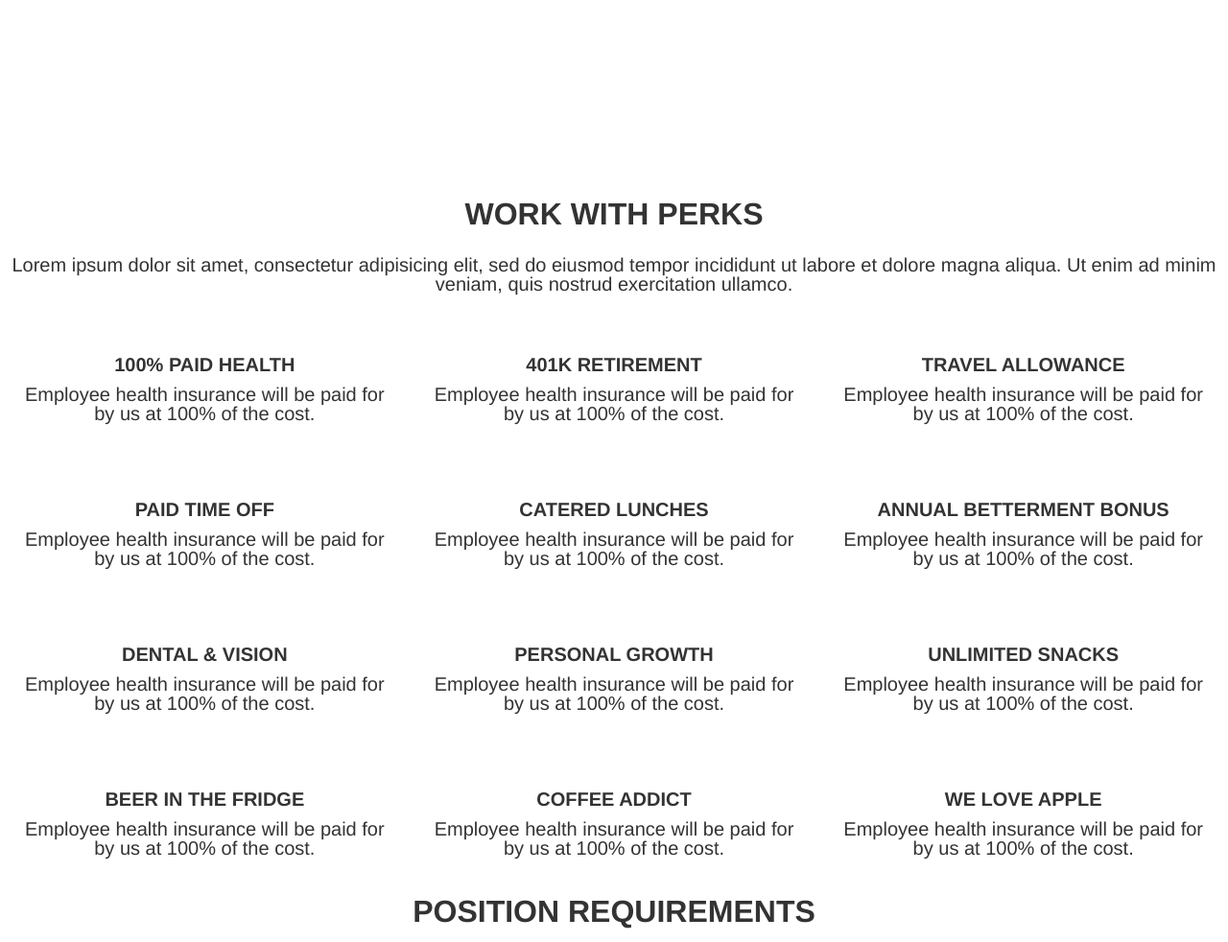
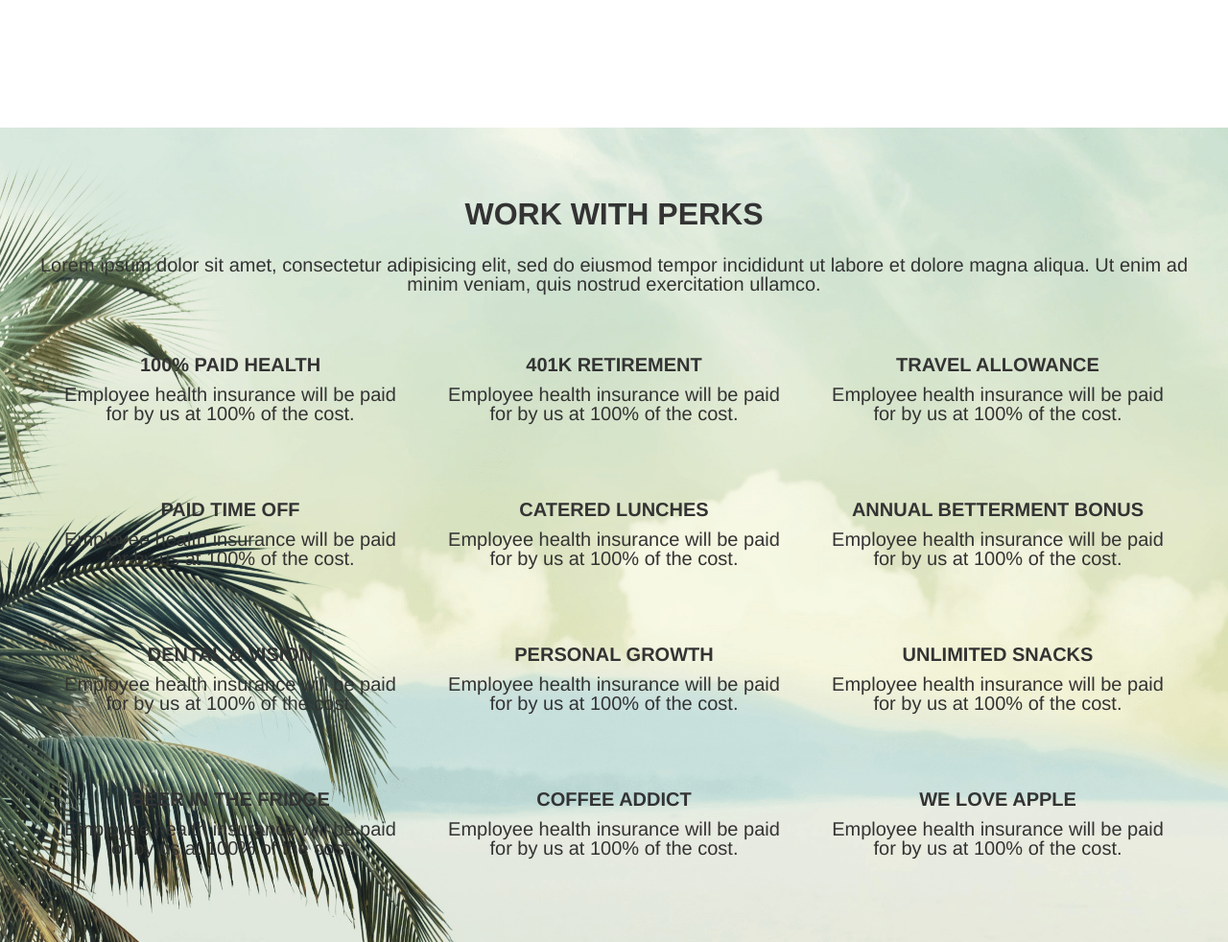
Before and after one commit to TheBrownSound/DT-SkillTest, a plain HTML site: page index.html in a window 1280 px wide. Shown: the part 1520-2502 px from the top of the page at 96% size. Drawn offline with nearby package versions, Linux system fonts and the light colour scheme.

Commit message:
Perk section palm tree background

```diff
--- a/css/layout.scss
+++ b/css/layout.scss
@@ -60,6 +60,11 @@ section {
   background-color: #f7f7f7;
 }
 
+.perks {
+  background: url(../img/palm_photo.png) top center no-repeat;
+  background-size: cover;
+}
+
 .perks .perk {
   margin-bottom: 2.5rem;
   margin-top: 2.5rem;
--- a/index.html
+++ b/index.html
@@ -105,6 +105,7 @@
 
   </section>
   <section class="perks">
+    <div class="row">
       <h2>Work with perks</h2>
       <p>Lorem ipsum dolor sit amet, consectetur adipisicing elit, sed do eiusmod tempor incididunt ut labore et dolore magna aliqua. Ut enim ad minim veniam, quis nostrud exercitation ullamco.</p>
       <dl>
@@ -157,6 +158,7 @@
         <dd>Employee health insurance will be paid for by us at 100% of the cost.</dd>
       </div>
       </dl>
+    </div>
   </section>
   <section class="requirements">
     <h2>Position Requirements</h2>
```
Also changed, not shown: css/layout.css, img/palm_photo.png (added). Lines whose indentation alone changed are shown as unchanged.
